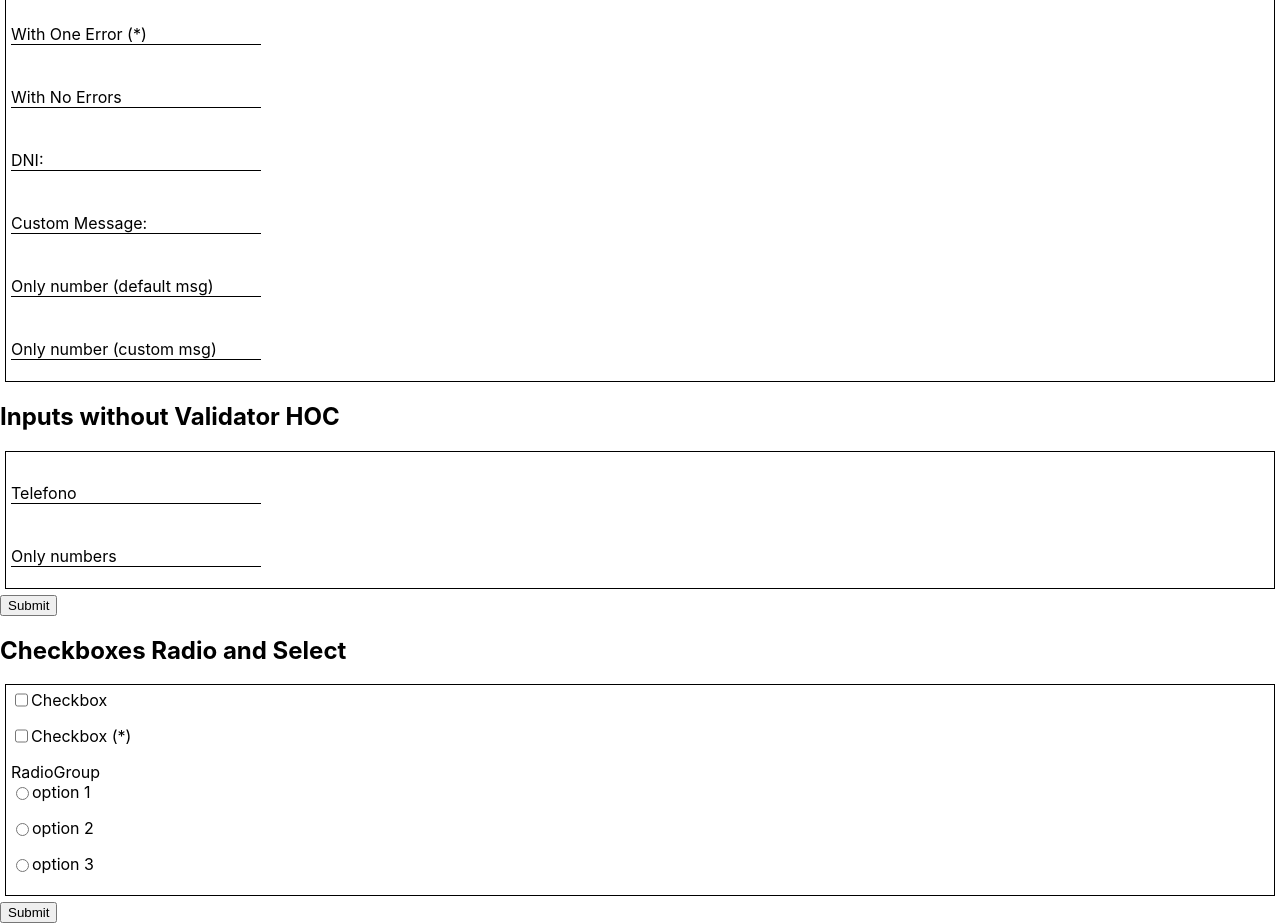
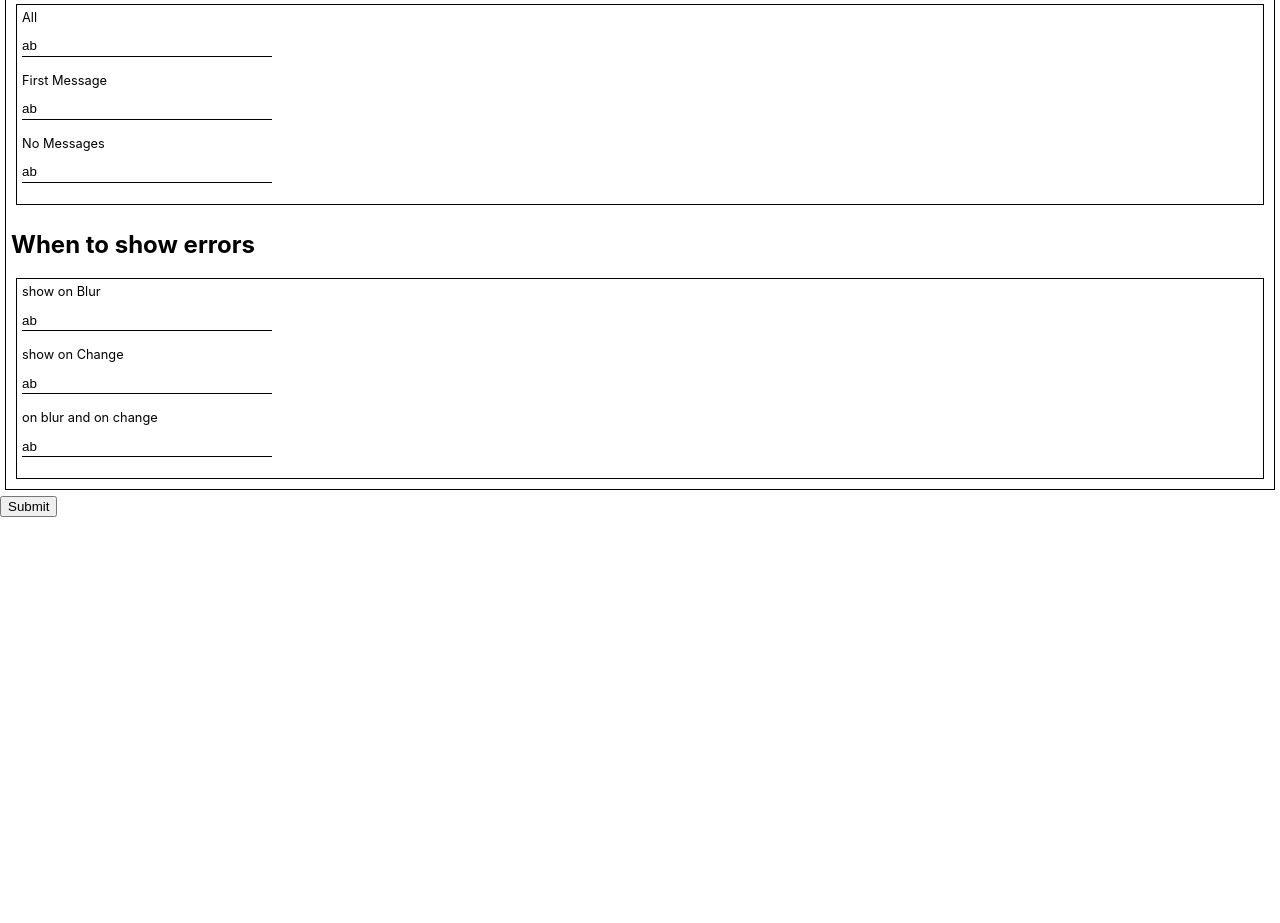
Before and after one commit to JuanRGil/hoc-provider, a React (Create React App) app: page / in a window 1280 px wide. Shown: the part 140-1063 px from the top of the page. After the commit the page ends 800 px from the top, so only its background shows below. Built offline with nearby package versions, Linux system fonts and the light colour scheme.

Commit message:
testing components

```diff
--- a/src/App.tsx
+++ b/src/App.tsx
@@ -10,18 +10,17 @@ import SubmitButton from './components/form-components/SubmitButton/SubmitButton
 import PhoneInput from './components/form-components/Input/PhoneInput/PhoneInput';
 import CheckBox from './components/form-components/Input/CheckBox/CheckBox';
 import Paper from './components/this-app-components/Paper/Paper';
-import { isRequiredValidator } from './utils/intrinsicValidators';
-import RadioGroup from './components/form-components/Input/RadioGroup/RadioGroup';
+import All from './components/test-components/policies/All';
+import First from './components/test-components/policies/First';
+import None from './components/test-components/policies/None';
+import Blur from './components/test-components/validate-on/Blur';
+import Change from './components/test-components/validate-on/Change';
+import Both from './components/test-components/validate-on/Both';
 
 function App() {
   const ValidateWithAllMessages = withValidators(Input, [containsA, containsB], { validateOn: 'both', showMessagePolicy: 'all' });
-  const ValidateWithoutMessages = withValidators(Input, [containsD, containsA, containsB, containsC], { validateOn: 'onBlur', showMessagePolicy: 'all' });
-  const ValidateWithFirstMessage = withValidators(Input, [containsD, containsA, containsB, containsC], { validateOn: 'onBlur', showMessagePolicy: 'first' });
-  const InputDni = withValidators(Input, [{ isValid: (value) => !value || /^[0-9]{8,8}[A-Za-z]$/.test(value), message: 'invalid dni' }]);
-  const CustomReqMessage = withValidators(Input, [{ ...isRequiredValidator, message: 'my custom required message' }]);
-  const WithPattern = withValidators(Input, []);
-  const ReqCheck = withValidators(CheckBox, [], { validateOn: 'onBlur', showMessagePolicy: 'all' });
-  const ReqRadio = withValidators(RadioGroup, [isRequiredValidator]);
+
+  const DoubleProcess = withValidators(ValidateWithAllMessages, [containsD, containsC], { validateOn: 'onBlur', showMessagePolicy: 'all' });
 
   const handleOnChange = (e: any) => {
     console.log({ value: e.target.value });
@@ -33,35 +32,17 @@ function App() {
   return (
     <div>
       <FormValidationProvider className="form-provider" contextName="form-text-inputs">
-        <Paper title="Inputs with Validator HOC">
-          <ValidateWithAllMessages label="With All Errors (*)" name="HOC-allMsgs" required minLength={4} onBlur={handleOnBlur} onChange={handleOnChange} />
-          <ValidateWithFirstMessage label="With One Error (*)" name="HOC-firstMsgs" required onBlur={handleOnBlur} onChange={handleOnChange} />
-          <ValidateWithoutMessages label="With No Errors" name="HOC-noMsgs" onBlur={handleOnBlur} onChange={handleOnChange} />
-          <InputDni label="DNI: " required name="HOC-dni" onBlur={handleOnBlur} />
-          <CustomReqMessage label="Custom Message: " name="HOC-cuistom-required" onBlur={handleOnBlur} />
-          <WithPattern label="Only number (default msg)" name="HOC-with-pattern" pattern={/^\d*$/} onBlur={handleOnBlur} />
-          <WithPattern label="Only number (custom msg)" name="HOC-with-pattern-custom-msg" pattern={/^\d*$/} patternMgs="Only numbers" onBlur={handleOnBlur} />
-        </Paper>
-        <Paper title="Inputs without Validator HOC">
-          <PhoneInput label="Telefono" name="phoneNumber" onChange={handleOnChange} />
-          <Input label="Only numbers" name="with-pattern" onBlur={handleOnBlur} />
-        </Paper>
-        <SubmitButton />
-      </FormValidationProvider>
-      <FormValidationProvider className="form-provider" contextName="form-checkbox-radio-select">
-        <Paper title="Checkboxes Radio and Select">
-          <CheckBox label="Checkbox" name="mycheck" onBlur={handleOnBlur} />
-          <ReqCheck label="Checkbox (*)" onChange={handleOnChange} required name="mycheck-req" />
-          <ReqRadio
-            label="RadioGroup"
-            name="radio-group"
-            radioOptions={[
-              { id: '1', label: 'option 1', value: { a: 'whatever1', b: 'hello1' } },
-              { id: '2', label: 'option 2', value: { a: 'whatever2', b: 'hello2' } },
-              { id: '3', label: 'option 3', value: { a: 'whatever3', b: 'hello3' } },
-            ]}
-            onChange={handleOnChange}
-          />
+        <Paper title="with Validator options">
+          <Paper title="Policies (show all errors, first error or none)">
+            <All label="All" name="hoc-all" value="ab" onChange={handleOnChange} />
+            <First label="First Message" name="hoc-first" value="ab" onChange={handleOnChange} />
+            <None label="No Messages" name="hoc-none" value="ab" onChange={handleOnChange} />
+          </Paper>
+          <Paper title="When to show errors">
+            <Blur label="show on Blur" name="hoc-blur" value="ab" onChange={handleOnChange} />
+            <Change label="show on Change" name="hoc-change" value="ab" onChange={handleOnChange} />
+            <Both label="on blur and on change" name="hoc-both" value="ab" onChange={handleOnChange} />
+          </Paper>
         </Paper>
         <SubmitButton />
       </FormValidationProvider>
--- /dev/null
+++ b/src/components/test-components/policies/All.tsx
@@ -0,0 +1,15 @@
+import withValidators from '../../../hoc/withValidators';
+import { ValidableProps } from '../../../types/common';
+import { containsA, containsB } from '../../../utils/validators';
+import Input from '../../form-components/Input/Input';
+
+function All(props: ValidableProps & {value?: string}) : any {
+  return (
+    <Input {...props} />
+  );
+}
+All.defaultProps = {
+  value: '',
+};
+
+export default withValidators(All, [containsA, containsB], { showMessagePolicy: 'all' });
--- /dev/null
+++ b/src/components/test-components/policies/First.tsx
@@ -0,0 +1,14 @@
+import withValidators from '../../../hoc/withValidators';
+import { ValidableProps } from '../../../types/common';
+import { containsA, containsB } from '../../../utils/validators';
+import Input from '../../form-components/Input/Input';
+
+function First(props: ValidableProps & {value?: string}) : any {
+  return (
+    <Input {...props} />
+  );
+}
+First.defaultProps = {
+  value: '',
+};
+export default withValidators(First, [containsA, containsB], { showMessagePolicy: 'first' });
--- /dev/null
+++ b/src/components/test-components/policies/None.tsx
@@ -0,0 +1,14 @@
+import withValidators from '../../../hoc/withValidators';
+import { ValidableProps } from '../../../types/common';
+import { containsA, containsB } from '../../../utils/validators';
+import Input from '../../form-components/Input/Input';
+
+function None(props: ValidableProps & {value?: string}) : any {
+  return (
+    <Input {...props} />
+  );
+}
+None.defaultProps = {
+  value: '',
+};
+export default withValidators(None, [containsA, containsB], { showMessagePolicy: 'none' });
--- /dev/null
+++ b/src/components/test-components/validate-on/Blur.tsx
@@ -0,0 +1,14 @@
+import withValidators from '../../../hoc/withValidators';
+import { ValidableProps } from '../../../types/common';
+import { containsA, containsB } from '../../../utils/validators';
+import Input from '../../form-components/Input/Input';
+
+function Blur(props: ValidableProps & {value?: string}) : any {
+  return (
+    <Input {...props} />
+  );
+}
+Blur.defaultProps = {
+  value: '',
+};
+export default withValidators(Blur, [containsA, containsB], { validateOn: 'onBlur' });
--- /dev/null
+++ b/src/components/test-components/validate-on/Both.tsx
@@ -0,0 +1,14 @@
+import withValidators from '../../../hoc/withValidators';
+import { ValidableProps } from '../../../types/common';
+import { containsA, containsB } from '../../../utils/validators';
+import Input from '../../form-components/Input/Input';
+
+function Both(props: ValidableProps & {value?: string}) : any {
+  return (
+    <Input {...props} />
+  );
+}
+Both.defaultProps = {
+  value: '',
+};
+export default withValidators(Both, [containsA, containsB], { validateOn: 'both' });
--- /dev/null
+++ b/src/components/test-components/validate-on/Change.tsx
@@ -0,0 +1,14 @@
+import withValidators from '../../../hoc/withValidators';
+import { ValidableProps } from '../../../types/common';
+import { containsA, containsB } from '../../../utils/validators';
+import Input from '../../form-components/Input/Input';
+
+function Change(props: ValidableProps & {value?: string}) : any {
+  return (
+    <Input {...props} />
+  );
+}
+Change.defaultProps = {
+  value: '',
+};
+export default withValidators(Change, [containsA, containsB], { validateOn: 'onChange' });
--- a/src/hoc/withValidators.tsx
+++ b/src/hoc/withValidators.tsx
@@ -10,13 +10,14 @@ import {
 } from '../types/common';
 import { getPatternValidator, getLengthValidator, isRequiredValidator } from '../utils/intrinsicValidators';
 
+const DEFAULT_OPTIONS = { validateOn: 'both', showMessagePolicy: 'first' };
 const withValidators = <P extends ValidableProps>(
   WrappedComponent: CustomComponentType<P>,
   validators: ValidatorType[],
-  options: {
+  options?: {
     validateOn?: 'onBlur' | 'onChange' | 'both';
     showMessagePolicy?: 'all' | 'first' | 'none';
-  } = { validateOn: 'both', showMessagePolicy: 'first' },
+  },
 ): ComponentType<P> => function WithValidator(
     props: P,
   ) {
@@ -25,7 +26,7 @@ const withValidators = <P extends ValidableProps>(
     const [nativeInputProps, setNativeInputProps] = useState({ ...props });
     const [errorMessages, setErrorMessages] = useState<string[]>([]);
     const [valueForValidation, setValueForValidation] = useState<unknown>('');
-
+    const finalOptions = { ...DEFAULT_OPTIONS, ...options };
     const setInputState = (isInputValid: boolean) => {
       const { name } = props;
       if (setFieldsStates) {
@@ -94,7 +95,7 @@ const withValidators = <P extends ValidableProps>(
       if (!readOnly) {
         const allValidators = intrinsicValidators.concat(validators);
         while (
-          (options.showMessagePolicy === 'all' || isInputValid)
+          (finalOptions.showMessagePolicy === 'all' || isInputValid)
         && i < allValidators.length
         ) {
           if (!allValidators[i].isValid(value)) {
@@ -116,7 +117,7 @@ const withValidators = <P extends ValidableProps>(
     }, [submitTries]);
 
     const genericHandle = (eventFunction: 'onBlur' | 'onChange', e: FocusEvent<HTMLInputElement> | ChangeEvent<HTMLInputElement>) => {
-      if (options.validateOn === 'both' || options.validateOn === eventFunction) {
+      if (finalOptions.validateOn === 'both' || finalOptions.validateOn === eventFunction) {
         if (e.target.type !== 'checkbox') {
           validate(e.target.value);
         } else {
@@ -153,7 +154,7 @@ const withValidators = <P extends ValidableProps>(
         onBlur={
         (e: FocusEvent<HTMLInputElement>) => handleOnBlur(e)
       }
-        showError={options.showMessagePolicy !== 'none'}
+        showError={finalOptions.showMessagePolicy !== 'none'}
         errorMessages={errorMessages}
       />
     );
```
Also changed, not shown: src/components/test-components/Default.tsx (added, +14 -0 lines).
